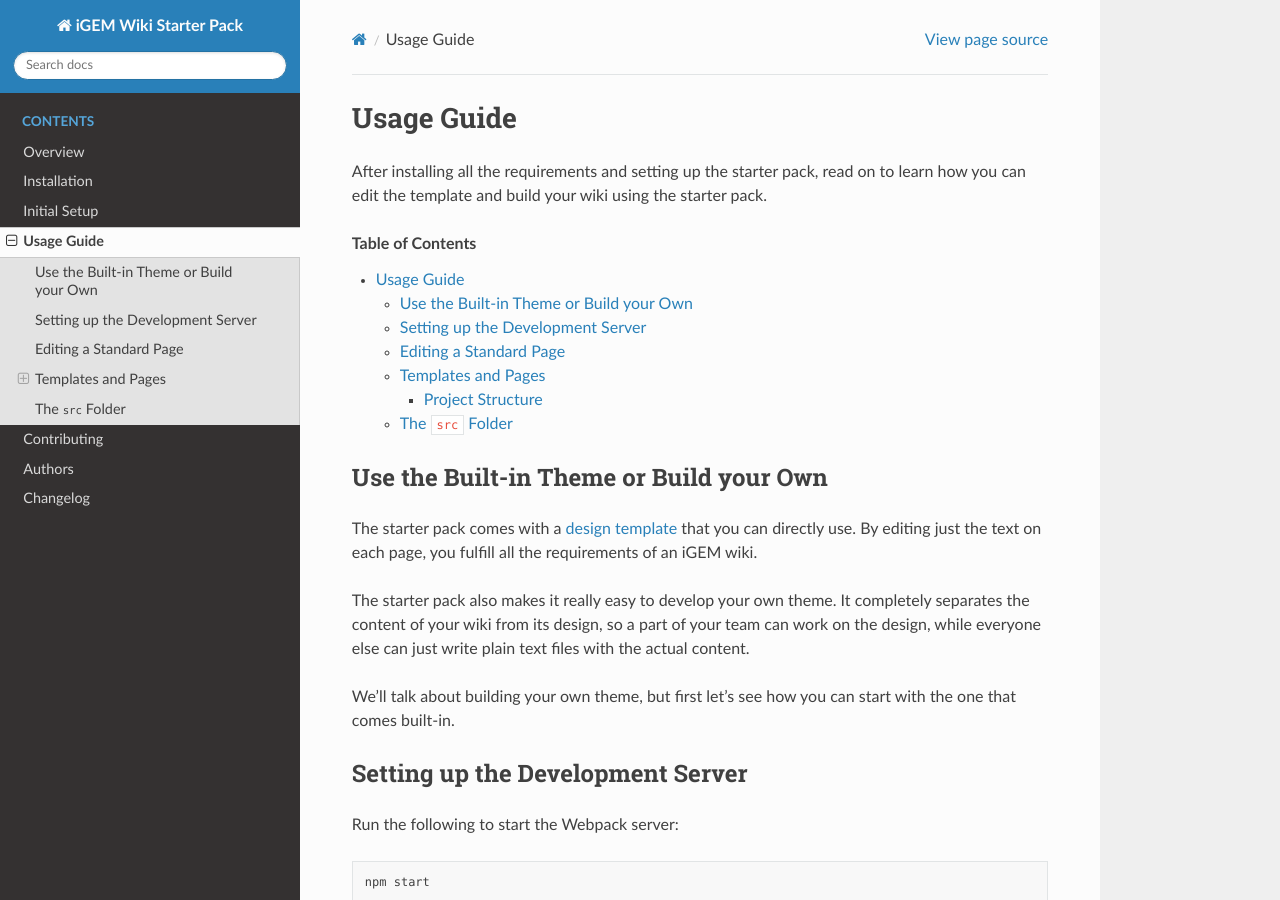
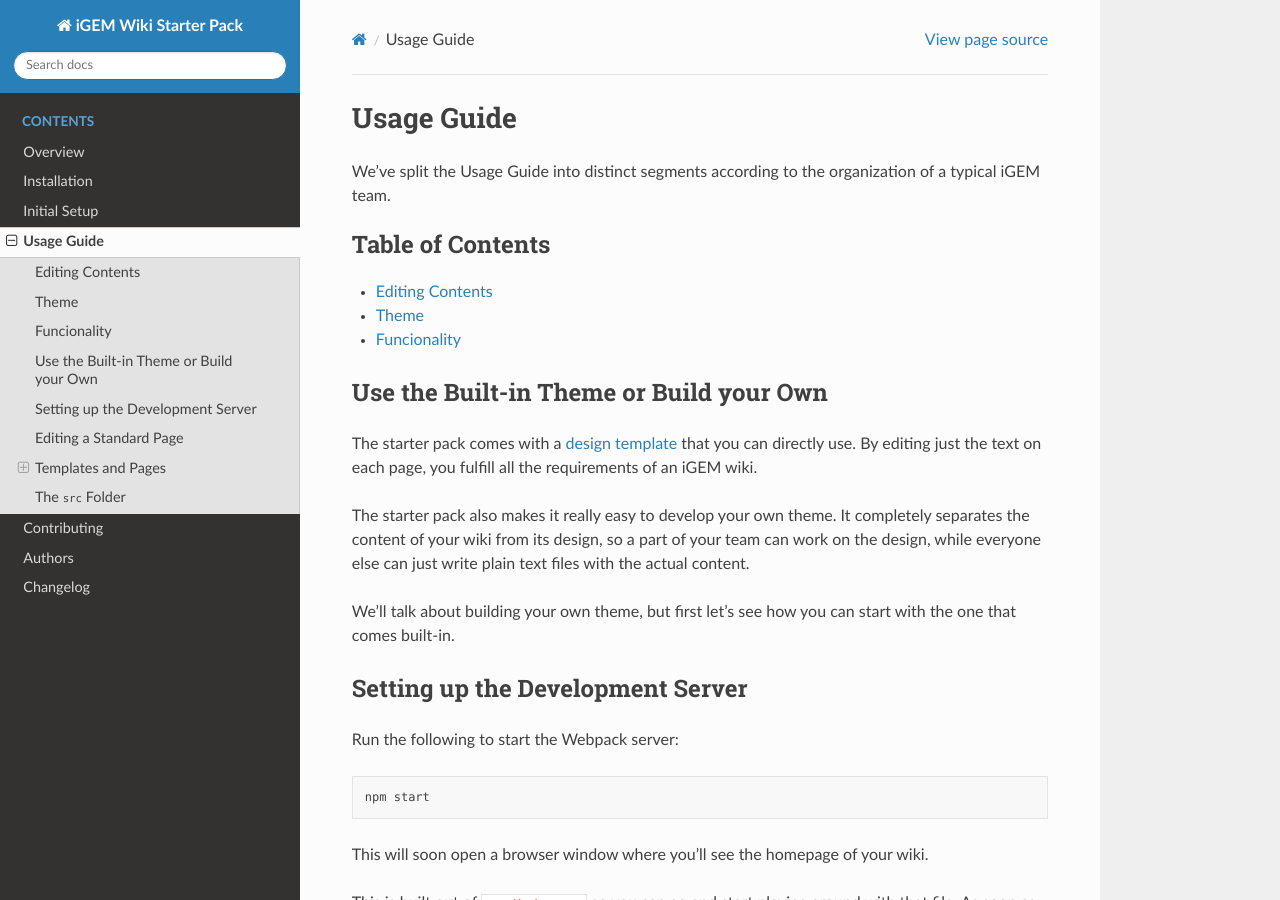
Before and after one commit to igembitsgoa/igem-wiki-starter, a Sphinx documentation site: the page built from docs/usage.rst, in a window 1280 px wide and 900 px high. Built offline with Sphinx 7.4.7 and the Read the Docs theme 2.0.0, drawn with Linux system fonts in a browser that asks for light colours.

Commit message:
Split usage guide

```diff
--- /dev/null
+++ b/docs/contents.rst
@@ -0,0 +1,5 @@
+.. _contents:
+
+================
+Editing Contents
+================
--- /dev/null
+++ b/docs/functionality.rst
@@ -0,0 +1,5 @@
+.. _funcionality:
+
+============
+Funcionality
+============
--- /dev/null
+++ b/docs/theme.rst
@@ -0,0 +1,5 @@
+.. _theme:
+
+=====
+Theme
+=====
--- a/docs/usage.rst
+++ b/docs/usage.rst
@@ -4,9 +4,15 @@
 Usage Guide
 ===========
 
-After installing all the requirements and setting up the starter pack, read on to learn how you can edit the template and build your wiki using the starter pack.
+We've split the Usage Guide into distinct segments according to the organization of a typical iGEM team.
 
-.. contents:: Table of Contents
+.. toctree::
+   :maxdepth: 2
+   :caption: Table of Contents
+
+   contents
+   theme
+   functionality
 
 Use the Built-in Theme or Build your Own
 ----------------------------------------
```
